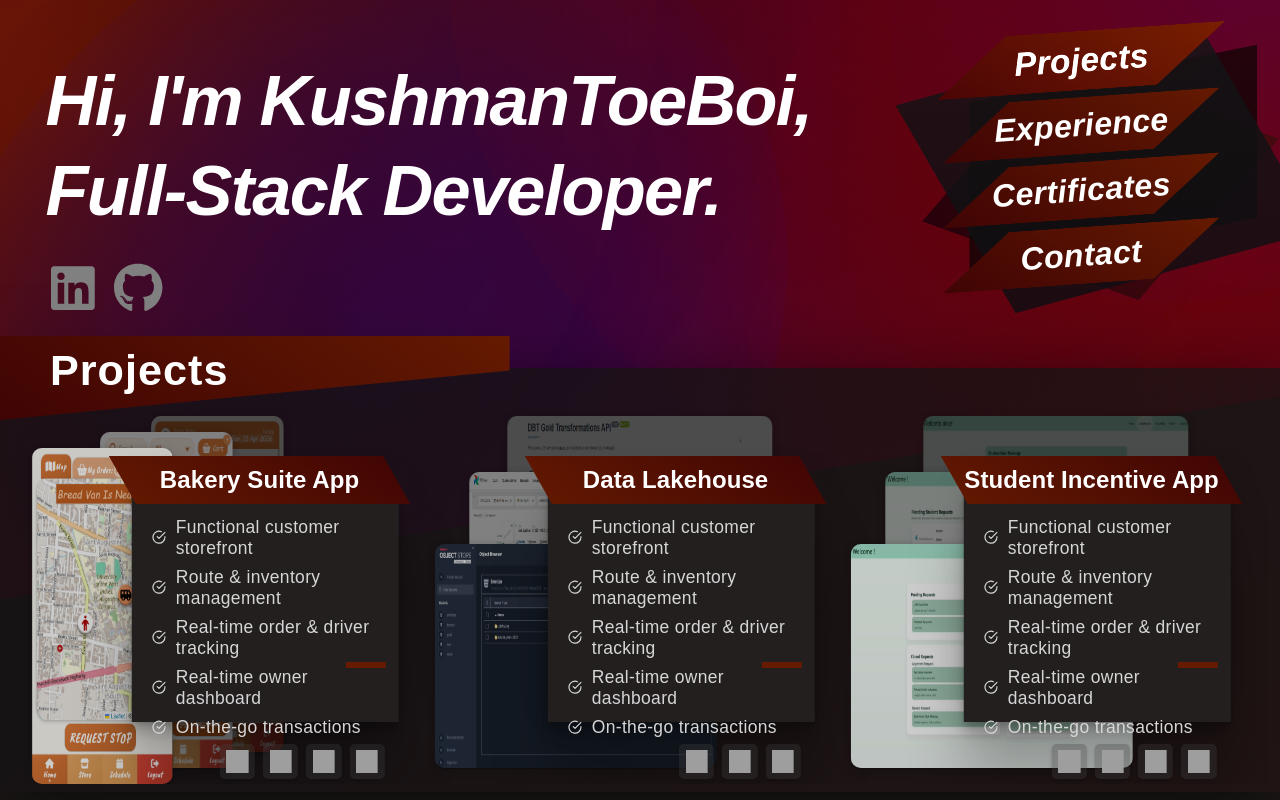
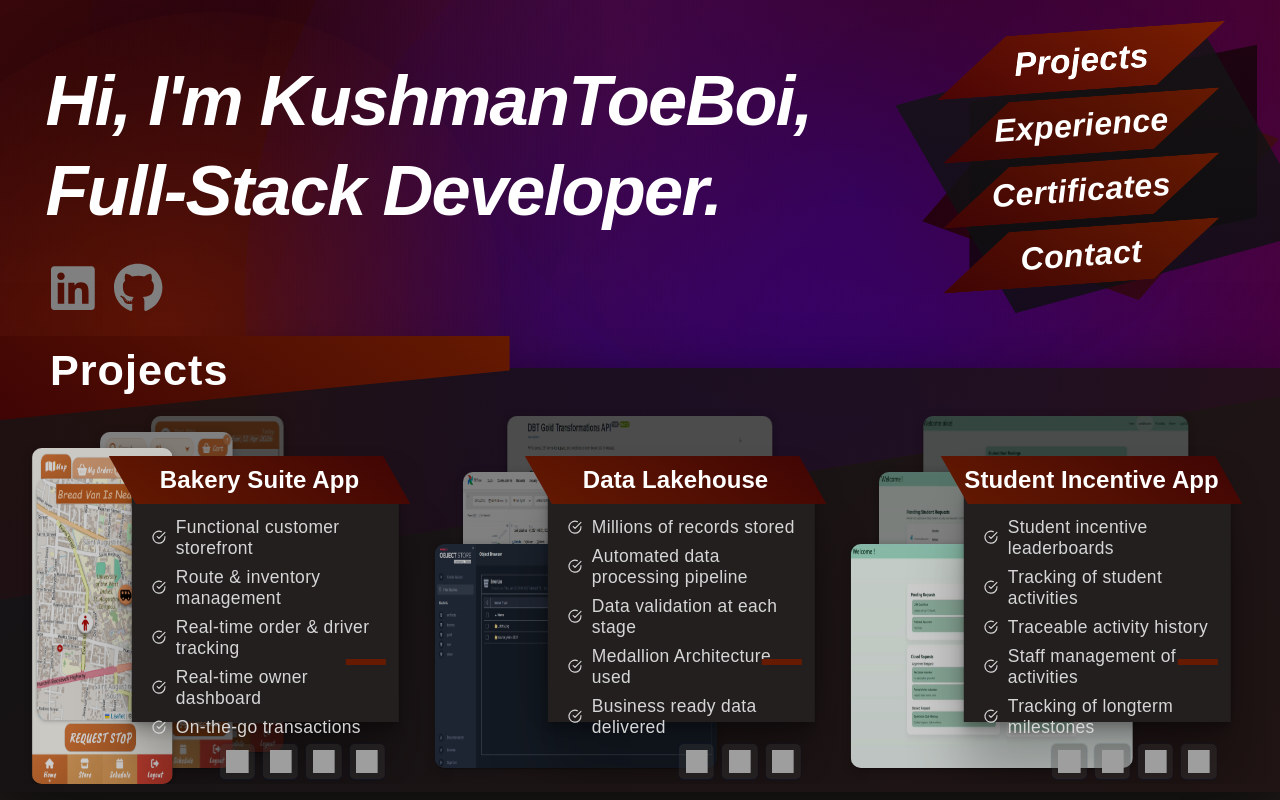
Before and after one commit to DatDereDaag/Portfolio, a React (Vite) app: page / in a window 1280 px wide. Shown: the top 800 px of the page. Built offline with nearby package versions, Linux system fonts and the light colour scheme; grey boxes are pictures that could not be loaded; a web font is replaced by a local one.

Commit message:
updated: project data displayed

```diff
--- a/src/Components/Home/index.tsx
+++ b/src/Components/Home/index.tsx
@@ -19,7 +19,7 @@ function Home() {
   useEffect(() => {
     if (window.FinisherHeader) {
       new window.FinisherHeader({
-        count: 20,
+        count: 25,
         size: { min: 500, max: 1500, pulse: 0.6 },
         speed: { x: { min: 0.8, max: 1 }, y: { min: 0.1, max: 0.6 } },
         colors: {
--- a/src/Components/Project Card/index.scss
+++ b/src/Components/Project Card/index.scss
@@ -83,7 +83,7 @@
       &:nth-child(2) {
         z-index: 6;
 
-        transform: rotatey(20deg);
+        transform: rotatey(10deg);
 
         top: 7vh;
         left: 1vw;
@@ -193,7 +193,7 @@
       &::before {
         content: "";
         position: absolute;
-        bottom: 23%;
+        bottom: 24%;
         right: 5%;
 
         width: 15%;
--- a/src/data/projects.json
+++ b/src/data/projects.json
@@ -22,11 +22,11 @@
     "title": "Data Lakehouse",
     "cardType": "desktop",
     "bullets": [
-      "Functional customer storefront",
-      "Route & inventory management",
-      "Real-time order & driver tracking",
-      "Real-time owner dashboard",
-      "On-the-go transactions"
+      "Millions of records stored",
+      "Automated data processing pipeline",
+      "Data validation at each stage",
+      "Medallion Architecture used",
+      "Business ready data delivered"
     ],
     "tags": ["python", "docker", "fastapi"],
     "cardImages": [
@@ -40,11 +40,11 @@
     "title": "Student Incentive App",
     "cardType": "desktop",
     "bullets": [
-      "Functional customer storefront",
-      "Route & inventory management",
-      "Real-time order & driver tracking",
-      "Real-time owner dashboard",
-      "On-the-go transactions"
+      "Student incentive leaderboards",
+      "Tracking of student activities",
+      "Traceable activity history",
+      "Staff management of activities",
+      "Tracking of longterm milestones"
     ],
     "tags": ["flask", "javascript", "html", "css"],
     "cardImages": [
--- a/src/styles/components/_tags.scss
+++ b/src/styles/components/_tags.scss
@@ -7,7 +7,9 @@
   border-radius: 5px;
   font-size: 1.2rem;
 
-  box-shadow: rgba(0, 0, 0, 0.18) 0px 2px 4px;
+  box-shadow:
+    rgba(9, 30, 66, 0.25) 0px 1px 1px,
+    rgba(9, 30, 66, 0.13) 0px 0px 1px 1px;
   background-color: rgba(65, 65, 65, 0.318);
 
   transition:
```
